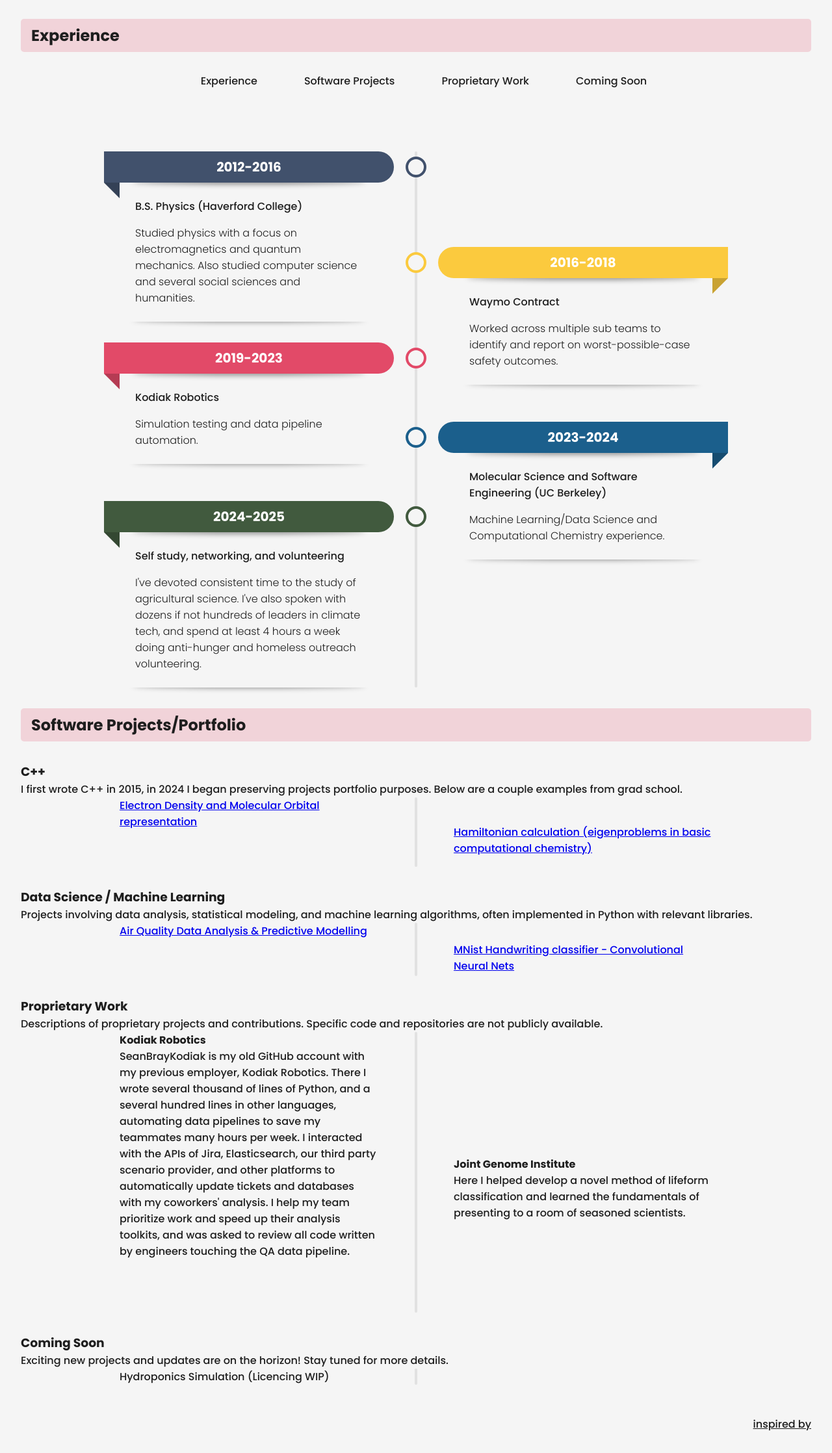
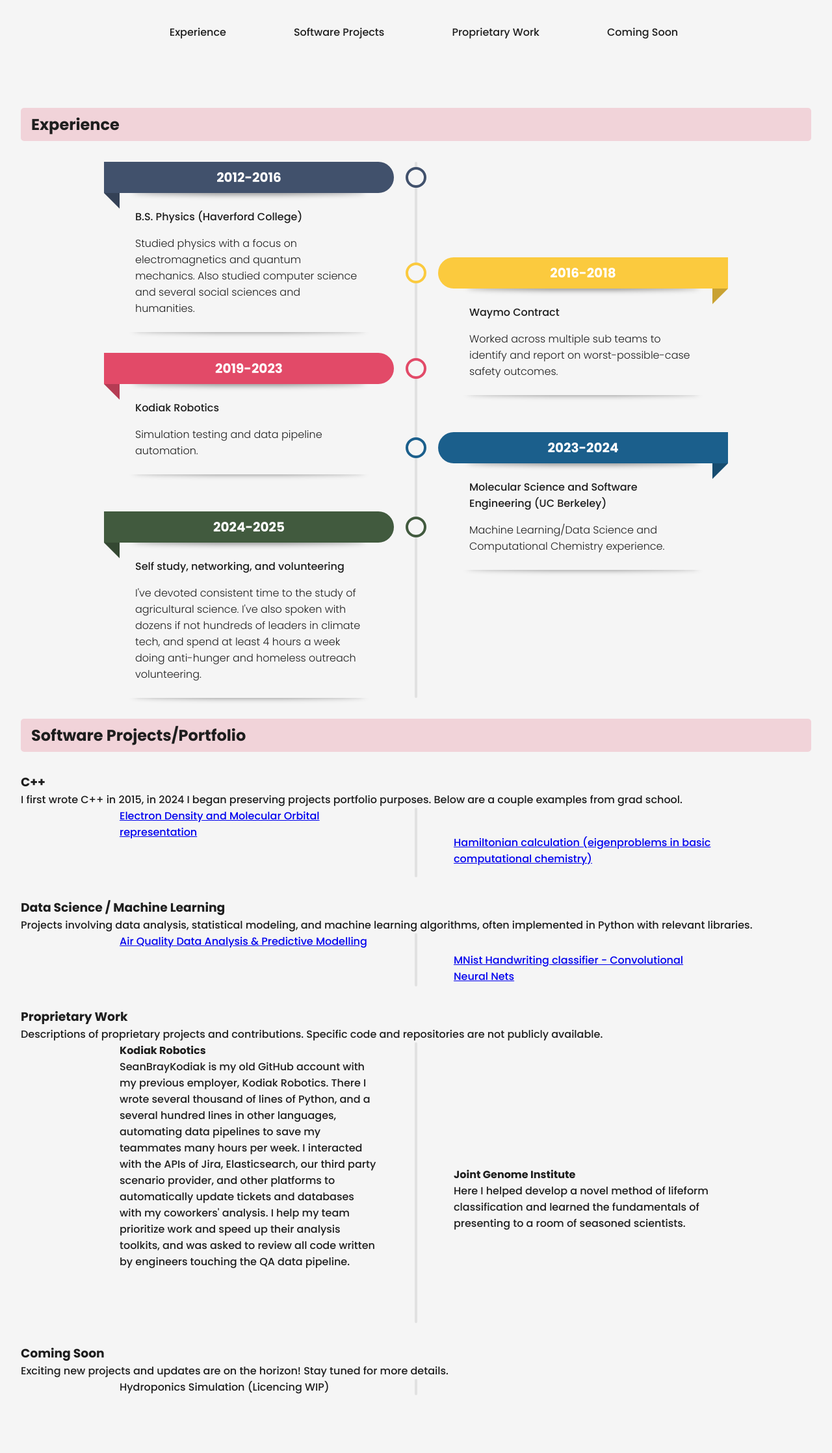
Before and after one commit to EnviroTechSean/EnviroTechSean.github.io, a plain HTML site: page index.html in a window 1280 px wide. Shown: the part 83-2319 px from the top of the page at 65% size. After the commit the page ends 2262 px from the top, so only its background shows below. Drawn offline with Linux system fonts and the light colour scheme.

Commit message:
Fix order of nav, clean up out of date inspired by

```diff
--- a/index.html
+++ b/index.html
@@ -8,7 +8,6 @@
 </head>
 <body>
 <h1>Sean Bray</h1>
-<h2 id="experience">Experience</h2>
 
 <nav class="main-nav">
     <ul>
@@ -18,6 +17,8 @@
         <li><a href="#coming-soon">Coming Soon</a></li>
     </ul>
 </nav>
+
+<h2 id="experience">Experience</h2>
 
 <ul>
     <li style="--accent-color:#41516C">
@@ -91,6 +92,5 @@
         </ul>
 </div>
 
-<div class="credits"><a target="_blank" href="https://www.freepik.com/free-vector/infographic-template-with-yearly-info_1252895.htm">inspired by</a></div>
 </body>
 </html>
--- a/styles.css
+++ b/styles.css
@@ -192,14 +192,6 @@ ul li .descr::before {
   }
 }
 
-.credits {
-  margin-top: 1rem;
-  text-align: right;
-}
-.credits a {
-  color: var(--color);
-}
-
 .main-nav {
     text-align: center;
     margin-bottom: 2rem; /* Space below the navigation */
@@ -219,10 +211,16 @@ ul li .descr::before {
     text-decoration: none; /* Remove underline */
     color: var(--color); /* Use your body text color */
     font-weight: 500;
-    transition: color 0.3s ease; /* Smooth hover effect */
+    padding: 0.5rem 1rem; /* Add padding to create space for background */
+    border-radius: 5px; /* Slightly rounded corners */
+    display: inline-block; /* Essential for transform to work correctly */
+    transition: color 0.3s ease, transform 0.3s ease; /* Add transform to transition */
 }
 
 .main-nav li a:hover {
-    color: #E24A68; /* Hover color */
-    text-decoration: underline; /* Add underline on hover */
+    color: white; /* Change text color for contrast */
+    background-color: #724ae2; /* Hover background color */
+    transform: scale(1.02);
+    text-decoration: none;
+
 }
```
